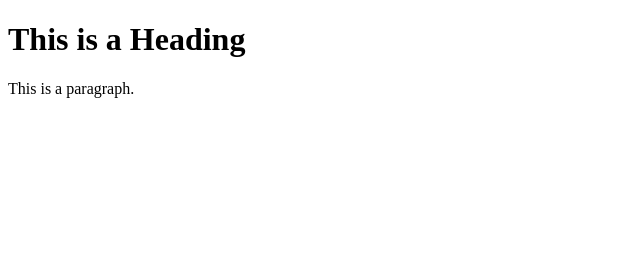
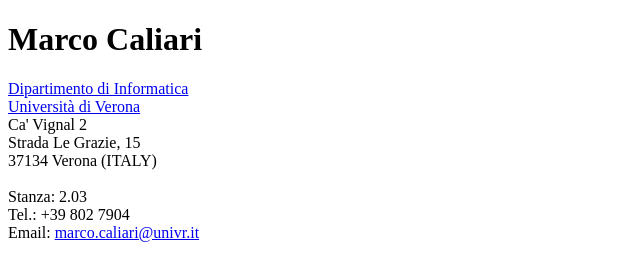
Before and after one commit to caliarim/caliarim.github.io, a plain HTML site: page index.html in a window 1280 px wide. Shown: the whole page, without its empty margins (0-640 px from the left). Drawn offline with Linux system fonts and the light colour scheme.

Commit message:
initial informations

```diff
--- a/index.html
+++ b/index.html
@@ -5,8 +5,14 @@
 </head>
 <body>
 
-<h1>This is a Heading</h1>
-<p>This is a paragraph.</p>
-
+<h1>Marco Caliari</h1>
+<a href="https://www.di.univr.it" target="_blank">Dipartimento di Informatica</a><br>
+<a href="https://www.univr.it" target="blank">Universit&agrave; di Verona<a><br>
+    Ca' Vignal 2<br>
+    Strada Le Grazie, 15<br>
+    37134 Verona (ITALY)<br><br>
+    Stanza: 2.03<br>
+    Tel.: +39 802 7904<br>
+    Email: <a href="mailto:marco.caliari@univr.it">marco.caliari@univr.it</a>
 </body>
 </html>
```
